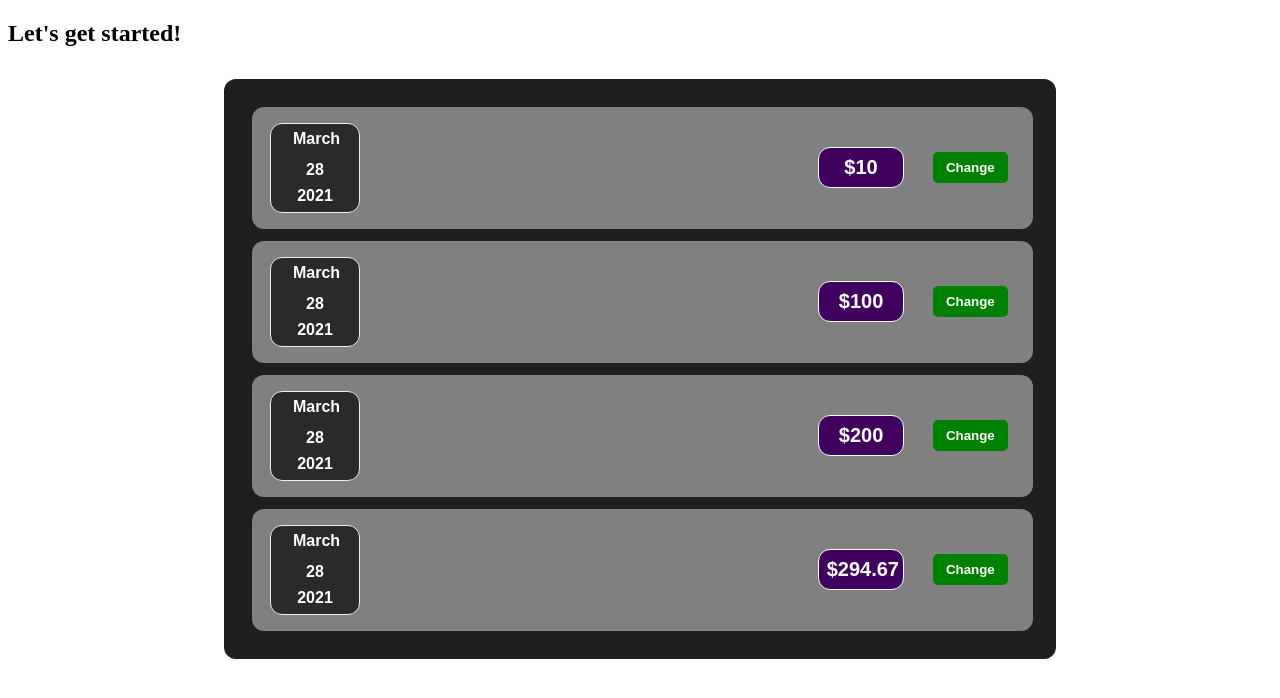
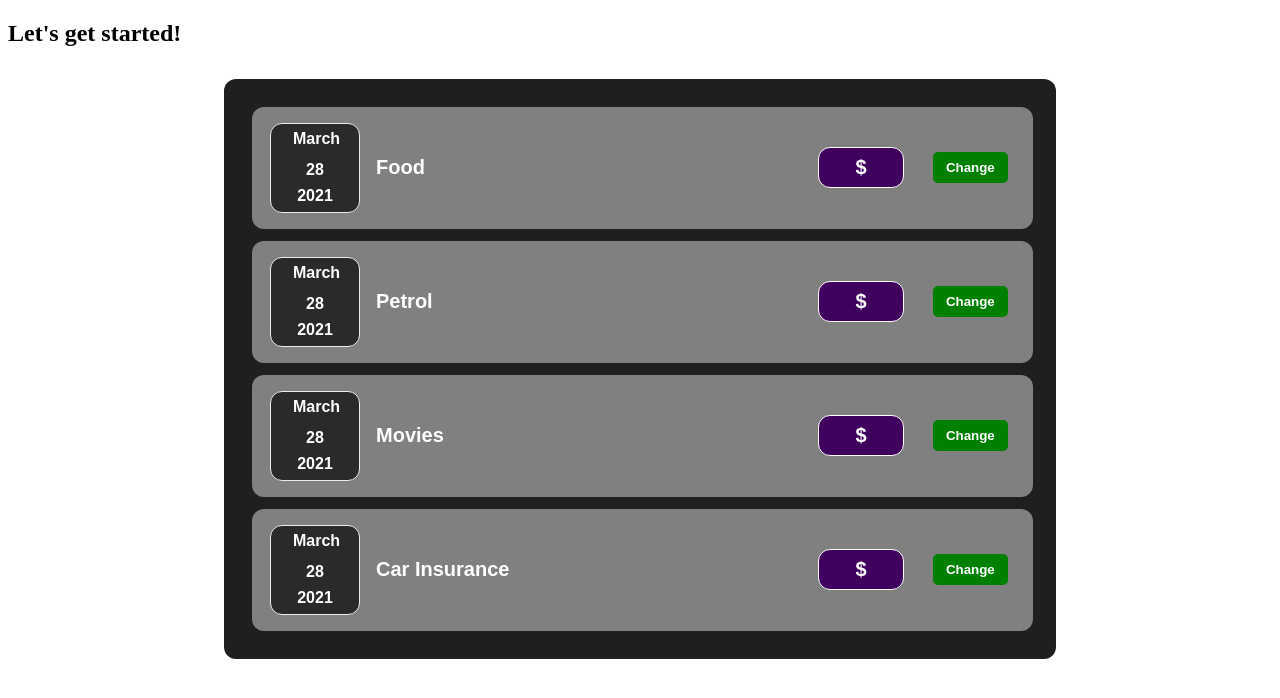
Before and after one commit to Mamta9871/ExpenseItems, a React (Create React App) app: page / in a window 1280 px wide. Shown: the top 698 px of the page. Built offline with nearby package versions, Linux system fonts and the light colour scheme.

Commit message:
React States

```diff
--- a/src/Components/Expenses/ExpenseItems.jsx
+++ b/src/Components/Expenses/ExpenseItems.jsx
@@ -5,9 +5,9 @@ import './ExpenseItem.css'
 
 
 const ExpenseItems = (props) =>{
-    const[current,SetUpdate]=useState()
-    const ChangeTitle = () => {
-        SetUpdate("Car Insurance")
+    const[price,SetPrice]=useState()
+    const ChangePrice = () => {
+        SetPrice("100")
     }
     return(
         <>
@@ -15,10 +15,10 @@ const ExpenseItems = (props) =>{
         <div className='expense-item'>
             <ExpenseDate date={props.date}/>
             <div className='expense-item-description'>
-                <h2>{current}</h2>
-                <div className='expense-item-price'>${props.amount}</div>
+                <h2>{props.title}</h2>
+                <div className='expense-item-price'>${price}</div>
             </div>
-            <button onClick={ChangeTitle}id='btn'>Change</button>
+            <button onClick={ChangePrice}id='btn'>Change</button>
        </div>
      </Cards>
      </>
```
